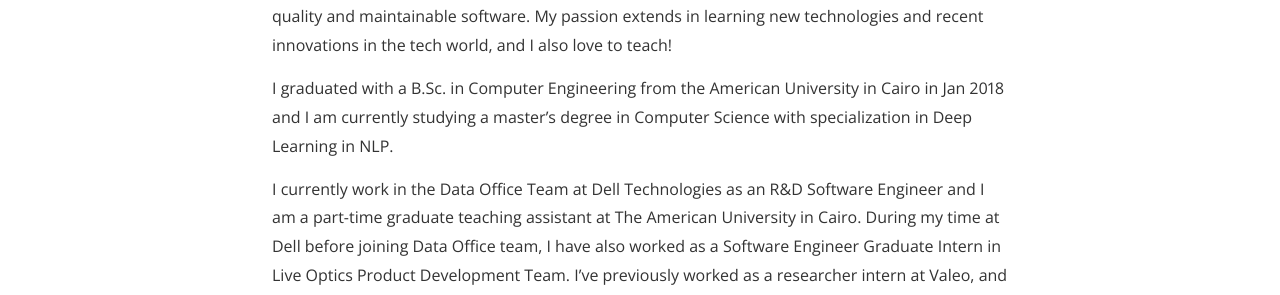
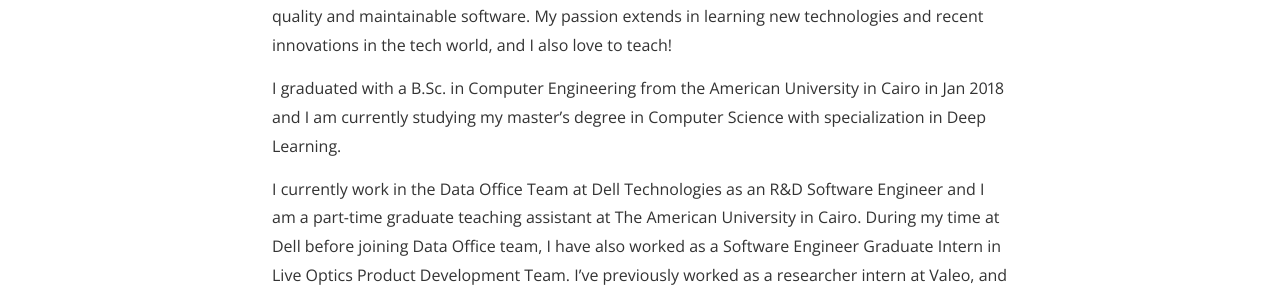
Before and after one commit to ShehabCE/shehabce.github.io, a Jekyll site: the page built from about.md, in a window 1280 px wide. Shown: the part 677-972 px from the top of the page. Built offline with Jekyll 4.4.1, drawn with Linux system fonts in a browser that asks for light colours; nearby versions of some CDN libraries; a style sheet for code colours, icons or effects is not loaded.

Commit message:
updated about me v2

```diff
--- a/about.md
+++ b/about.md
@@ -8,7 +8,7 @@
 
 My name is Shehab Abdel-Salam and I'm a software engineer with a passion of building high quality and maintainable software. My passion extends in learning new technologies and recent innovations in the tech world, and I also love to teach!
 
-I graduated with a B.Sc. in Computer Engineering from the American University in Cairo in Jan 2018 and I am currently studying a master's degree in Computer Science with specialization in Deep Learning in NLP.
+I graduated with a B.Sc. in Computer Engineering from the American University in Cairo in Jan 2018 and I am currently studying my master's degree in Computer Science with specialization in Deep Learning.
 
 I currently work in the Data Office Team at Dell Technologies as an R&D Software Engineer and I am a part-time graduate teaching assistant at The American University in Cairo. During my time at Dell before joining Data Office team, I have also worked as a Software Engineer Graduate Intern in Live Optics Product Development Team. I've previously worked as a researcher intern at Valeo, and I also worked at Levelset as a web development intern.
 
```
